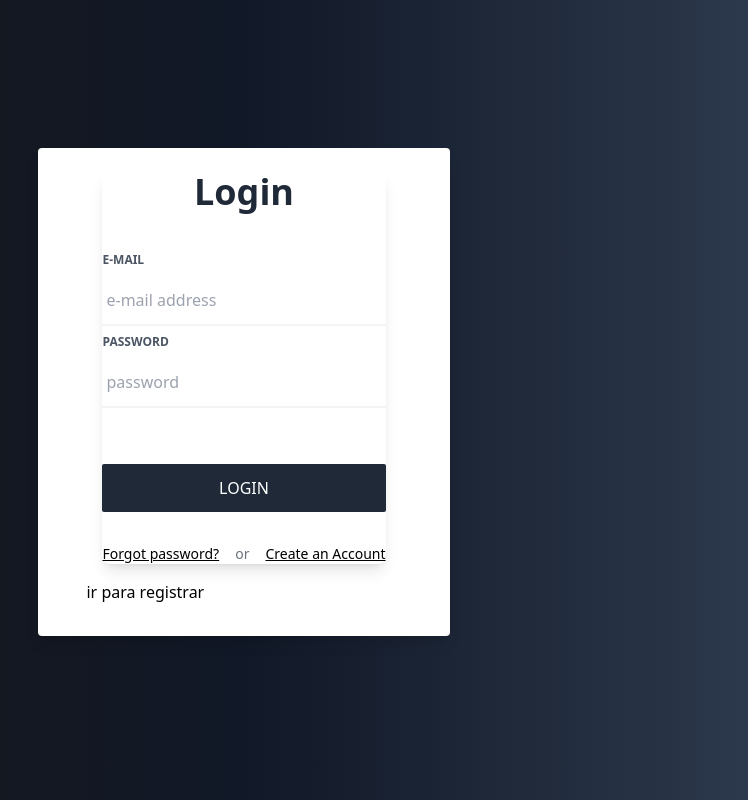
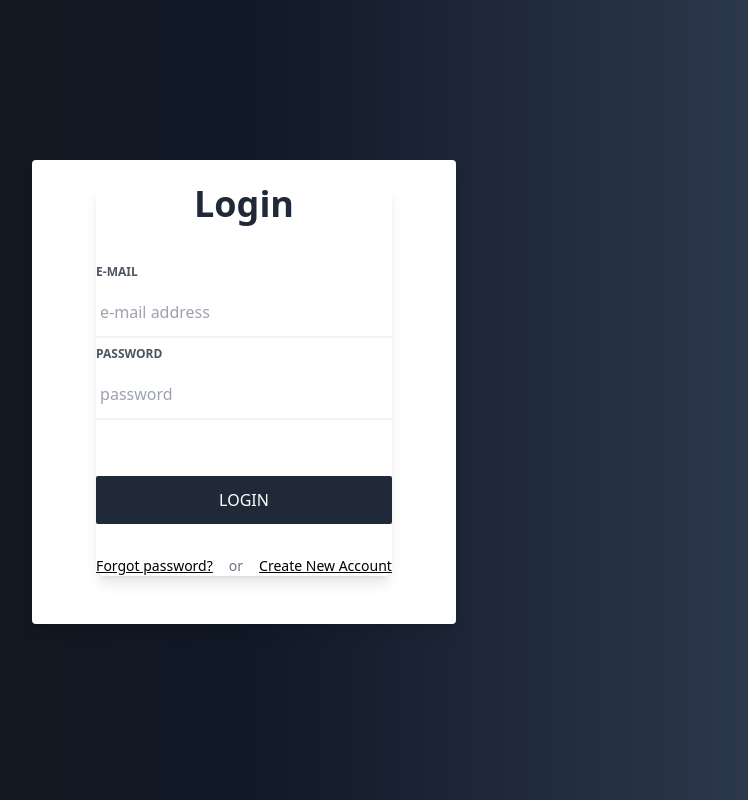
Before and after one commit to zC4sTr0/desafio-qrcapital, a React (Create React App) app in the folder frontend/: page / in a window 1280 px wide. Shown: the whole page, without its empty margins (396-1144 px from the left). Built offline with nearby package versions, Linux system fonts and the light colour scheme.

Commit message:
feat(frontend/login): Visual changes in loginpage Created new account link Better div positions

```diff
--- a/frontend/src/pages/Login/login.js
+++ b/frontend/src/pages/Login/login.js
@@ -69,14 +69,13 @@ const Login = () => {
                     or
                   </p>
 
-                  <a href="register" class="flex-2 underline">
-                    Create an Account
-                  </a>
+                  <Link to={"/register"} className="underline flex-2">
+                    Create New Account
+                  </Link>
                 </div>
               </form>
             </div>
           </div>
-          <Link to={"/register"}> ir para registrar </Link>
         </form>
       </div>
     </div>
```
